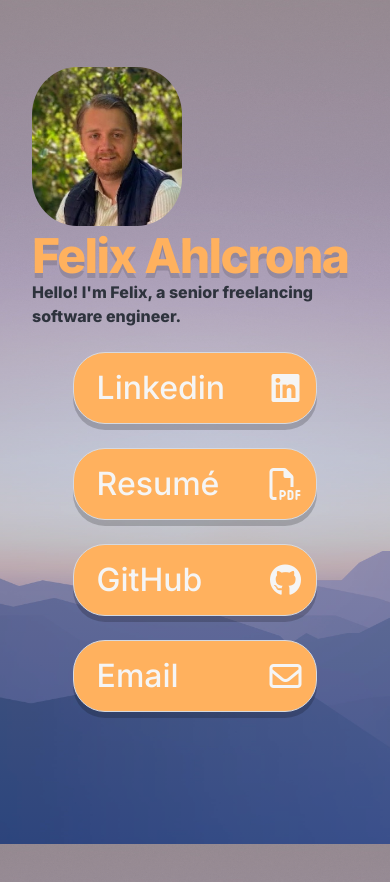
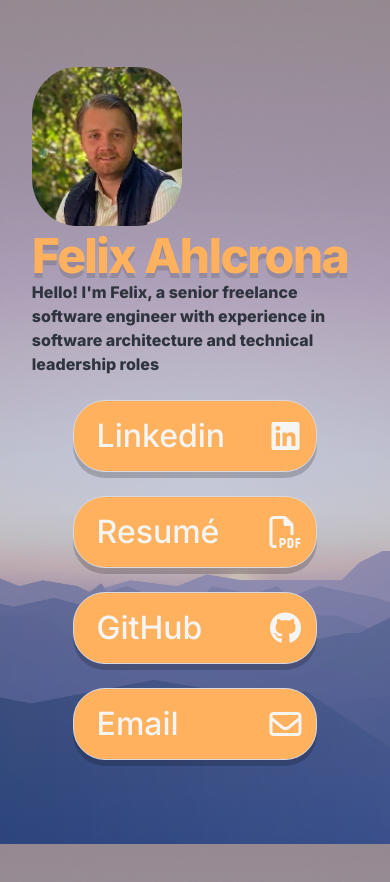
Before and after one commit to felixahlcrona/Ahlcrona-Consulting-AB, a Next.js app: page / in a window 390 px wide. Shown: the top 882 px of the page. Built offline with nearby package versions, Linux system fonts and the light colour scheme.

Commit message:
animate stuff

```diff
--- a/next.config.mjs
+++ b/next.config.mjs
@@ -1,11 +1,11 @@
 /** @type {import('next').NextConfig} */
 const nextConfig = {
-output: "export",
-images: {
+  output: "export",
+  images: {
     unoptimized: true,
   },
-  basePath: '/Ahlcrona-Consulting-AB',
-  assetPrefix: '/Ahlcrona-Consulting-AB/',
+  // basePath: "/Ahlcrona-Consulting-AB",
+  // assetPrefix: "/Ahlcrona-Consulting-AB/",
 };
 
 export default nextConfig;
--- a/package.json
+++ b/package.json
@@ -20,5 +20,8 @@
     "eslint-config-next": "14.2.14",
     "postcss": "^8",
     "tailwindcss": "^3.4.1"
+  },
+  "prettier": {
+    "printWidth": 220
   }
 }
--- a/src/app/globals.css
+++ b/src/app/globals.css
@@ -1,18 +1,15 @@
-@import url('https://fonts.googleapis.com/css2?family=Inter:ital,opsz,wght@0,14..32,100..900;1,14..32,100..900&display=swap');
-@import url('https://cdnjs.cloudflare.com/ajax/libs/font-awesome/6.6.0/css/all.min.css');
-
+@import url("https://fonts.googleapis.com/css2?family=Inter:ital,opsz,wght@0,14..32,100..900;1,14..32,100..900&display=swap");
+@import url("https://cdnjs.cloudflare.com/ajax/libs/font-awesome/6.6.0/css/all.min.css");
 
 :root {
   overscroll-behavior-y: contain;
-  --softOrange-color: #FFB15E;
-  --skyBlue-color: #72A4D2;
-  --lightGray-color: #F5F5F5;
+  --softOrange-color: #ffb15e;
+  --skyBlue-color: #72a4d2;
+  --lightGray-color: #f5f5f5;
 
   color: var(--foreground);
   background: var(--background);
-background-image:
-linear-gradient(to bottom, #f5f5f578, #4f90ff73 ),
-url('/Ahlcrona-Consulting-AB/background.jpg');
+  background-image: linear-gradient(to bottom, #f5f5f578, #4f90ff73), url("/background.jpg");
   width: 100%;
   height: 100%;
   background-size: cover;
@@ -20,57 +17,55 @@
   background-attachment: fixed;
 }
 
-.main{
-  padding-top:10%
+.main {
+  padding-top: 10%;
 }
 * {
   font-family: "Inter", sans-serif;
   font-optical-sizing: auto;
   font-weight: 800;
   font-style: normal;
-
 }
-.body{
+.body {
   overscroll-behavior-y: none;
 }
 html {
-  background-image:
-linear-gradient(to bottom, #f5f5f578, #4f90ff73 ),
-url('/Ahlcrona-Consulting-AB/background.jpg');
+  background-image: linear-gradient(to bottom, #f5f5f578, #4f90ff73), url("/background.jpg");
 }
-.container{
+a {
+  text-decoration: none !important;
+}
+
+.container {
   display: flex;
   justify-content: center;
   align-items: center;
   height: 100vh;
   width: 100vh;
-
 }
-.titleName{
-  font-family: 'Inter', sans-serif;
+.titleName {
+  font-family: "Inter", sans-serif;
   color: var(--softOrange-color);
   letter-spacing: -0.1rem;
   width: 100%;
-  /* font-size: 5vw; */
-  font-size: clamp(3rem, 6vw, 6em); /* Dynamically adjusts */
+  font-size: clamp(3rem, 6vw, 6em);
   line-height: 1;
   font-weight: 800;
   text-shadow: 0rem 0.335rem 0rem rgba(0, 0, 0, 0.128);
 }
-#xsd{
+#transparent {
   background-color: transparent;
   width: 100%;
   height: 100%;
 }
-#button{
-  margin:auto;
+#button {
+  margin: auto;
   display: flex;
   align-items: center;
   justify-content: space-between;
   width: 75%;
   background-color: var(--softOrange-color);
   color: var(--lightGray-color);
-    /* background-image: linear-gradient(22deg, rgba(160, 109, 109, 0.412) 0%, var(--softOrange-color) 100%); */
   background-repeat: repeat;
   background-position: 0% 0%;
   background-size: cover;
@@ -81,26 +76,44 @@
 }
 
 #button:hover {
-  animation: pulse; /* referring directly to the animation's @keyframe declaration */
-  animation-duration: 1s; /* don't forget to set a duration! */
+  animation: pulse;
+  animation-duration: 1s;
   background-color: #f69a37;
 }
 
-
-.buttonBlock{
+.buttonBlock {
   gap: 1.5rem;
   flex-direction: column;
   flex-wrap: nowrap;
   display: flex;
 }
 
-.profileImage{
+.profileImage {
   border-radius: 30%;
 }
-.buttonText{
-  font-size: 2rem;
-
-}
-.icon.is-medium{
+.buttonText {
   font-size: 2rem;
 }
+.icon.is-medium {
+  font-size: 2rem;
+}
+
+.animate__animated.animate__fadeIn {
+  --animate-duration: 2s;
+}
+[class^="animate"] {
+  animation: bounce 2s;
+}
+
+.animate1s {
+  animation-delay: 900ms;
+}
+.animate2s {
+  animation-delay: 700ms;
+}
+.animate3s {
+  animation-delay: 500ms;
+}
+.animate4s {
+  animation-delay: 300ms;
+}
--- a/src/app/page.js
+++ b/src/app/page.js
@@ -1,80 +1,72 @@
 import Image from "next/image";
-import 'animate.css';
-import 'bulma/css/bulma.min.css'
+import "animate.css";
+import "bulma/css/bulma.min.css";
 
 export default function Home() {
   return (
     <div class="main">
+      <div class="container">
+        <div class="notification" id="transparent">
+          <div class="columns">
+            <div class="column">
+              <Image src={`/felix.jpg`} class="profileImage" alt="profile" width="150" height="150" />
 
-
-    <div class="container">
-  <div class="notification" id="xsd">
-  <div class="columns">
-
-
-
-  <div class="column">
-
-  <div class="animate__animated animate__flipInX">
-  <Image src={`/Ahlcrona-Consulting-AB/felix.jpg`} class="profileImage" alt="profile" width="150" height="150" />
+              <div class="animate__animated animate__fadeIn">
+                <p class="titleName">Felix Ahlcrona </p>
+                <p>Hello! I'm Felix, a senior freelance software engineer with experience in software architecture and technical leadership roles</p>
               </div>
-
-  <div class="animate__animated animate__backInDown">
-  <p class="titleName">Felix Ahlcrona </p>
-  <p>Hello! I'm Felix, a senior freelancing software engineer. </p>
-</div>
-
             </div>
 
             <div class="column">
-
-
-<div class="animate__animated animate__fadeIn">
               <div class="buttonBlock">
+                <div class="animate1s">
+                  <a href="https://www.linkedin.com/in/felixahlcrona/" target="_blank">
                     <button class="button is-large" id="button">
                       <span className="buttonText">Linkedin</span>
                       <span class="icon is-medium" id="icon">
                         <i class="fab fa-linkedin"></i>
                       </span>
                     </button>
+                  </a>
+                </div>
 
-
+                <div class="animate2s">
+                  <a href="https://www.linkedin.com/in/felixahlcrona/" target="_blank">
                     <button class="button is-large" id="button">
                       <span className="buttonText">Resumé</span>
                       <span class="icon is-medium" id="icon">
                         <i class="fa-regular fa-file-pdf"></i>
                       </span>
                     </button>
+                  </a>
+                </div>
 
+                <div class="animate3s">
+                  <a href="https://github.com/felixahlcrona" target="_blank">
                     <button class="button is-large" id="button">
                       <span className="buttonText">GitHub</span>
                       <span class="icon is-medium" id="icon">
                         <i class="fab fa-github"></i>
                       </span>
                     </button>
+                  </a>
+                </div>
 
+                <div class="animate4s">
+                  <a href="mailto:felix.ahlcrona@hotmail.com" target="_blank">
                     <button class="button is-large" id="button">
                       <span className="buttonText">Email</span>
                       <span class="icon is-medium" id="icon">
                         <i class="fa-regular fa-envelope"></i>
                       </span>
                     </button>
-</div>
-
-
-
-  </div>
-  </div>
-
-
-
-
-
-</div>
-
+                  </a>
                 </div>
               </div>
             </div>
-
+          </div>
+        </div>
+      </div>
+    </div>
   );
 }
```
Lines whose indentation alone changed are shown as unchanged.
